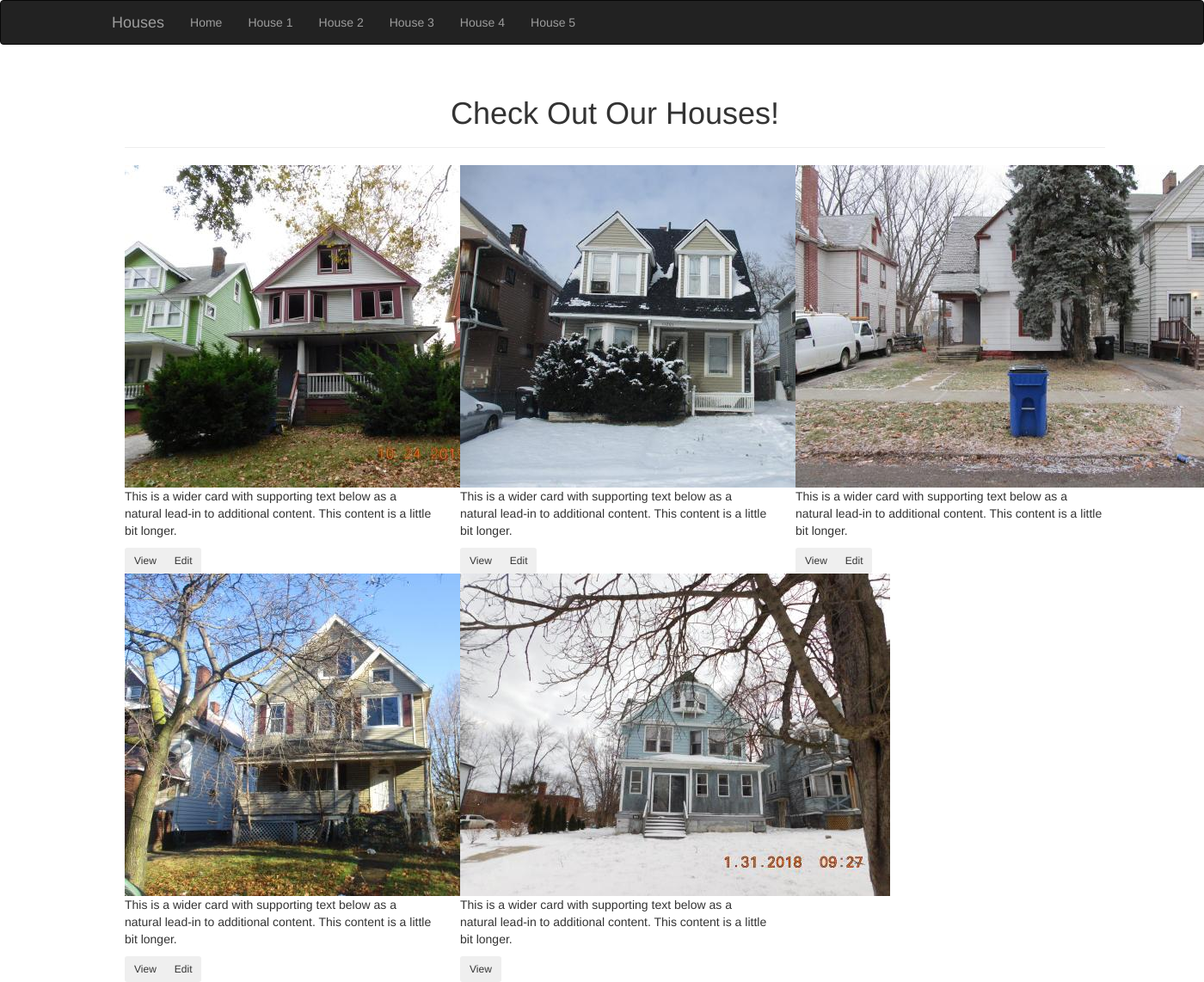
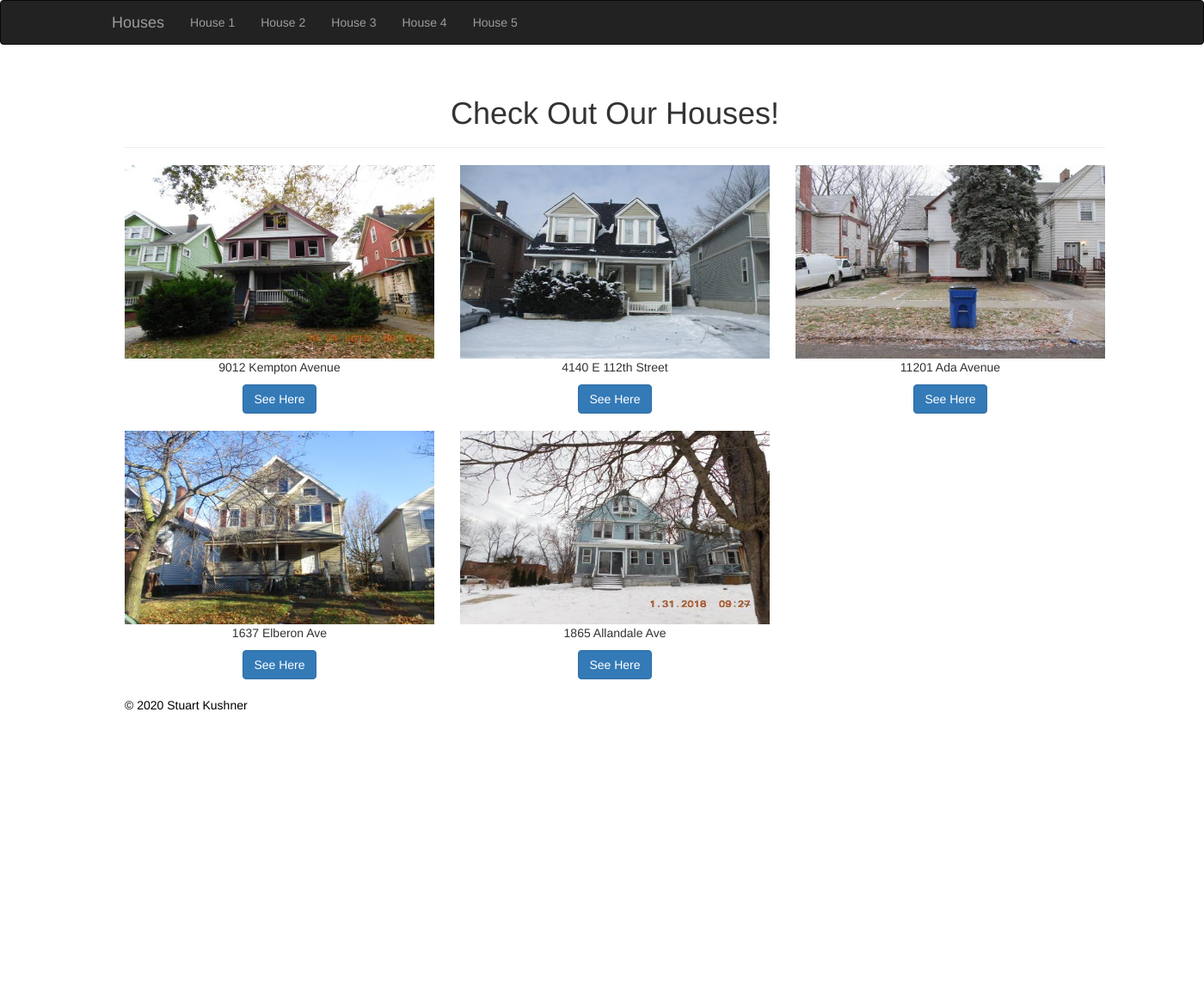
Before and after one commit to CCLRC/code-test, a Flask app: page / in a window 1400 px wide; the page is wider, and only the part inside the window is pictured. Shown: that part at 86% size. After the commit the page ends 826 px from the top of that part, so only its background shows below. Run offline with Flask 2, Linux system fonts and the light colour scheme; some libraries are stand-ins or nearby versions.

Commit message:
Finished initial logic and layout

```diff
--- a/app.py
+++ b/app.py
@@ -4,8 +4,8 @@ from urllib.request import urlopen
 from flask import Flask, render_template
 from flask_bootstrap import Bootstrap
 
-
 app = Flask(__name__)
+app.config.from_pyfile('config.py')
 
 bootstrap = Bootstrap(app)
 
@@ -13,35 +13,35 @@ bootstrap = Bootstrap(app)
 def index():
   return render_template('index.html')
 
-@app.route('/1')
+@app.route('/house1')
 def house1():
   with urlopen("http://neocando.case.edu/cando/housingReport/lbxml.jsp?parcel=109-02-088") as url:
     http_info = url.info()
     raw_data = url.read().decode(http_info.get_content_charset())
     return render_template('house1.html', raw_data=raw_data)
 
-@app.route('/2')
+@app.route('/house2')
 def house2():
   with urlopen("http://neocando.case.edu/cando/housingReport/lbxml.jsp?parcel=136-18-117") as url:
     http_info = url.info()
     raw_data = url.read().decode(http_info.get_content_charset())
     return render_template('house2.html', raw_data=raw_data)
 
-@app.route('/3')
+@app.route('/house3')
 def house3():
   with urlopen("http://neocando.case.edu/cando/housingReport/lbxml.jsp?parcel=109-21-100") as url:
     http_info = url.info()
     raw_data = url.read().decode(http_info.get_content_charset())
     return render_template('house3.html', raw_data=raw_data)
 
-@app.route('/4')
+@app.route('/house4')
 def house4():
   with urlopen("http://neocando.case.edu/cando/housingReport/lbxml.jsp?parcel=672-06-054") as url:
     http_info = url.info()
     raw_data = url.read().decode(http_info.get_content_charset())
     return render_template('house4.html', raw_data=raw_data)
 
-@app.route('/5')
+@app.route('/house5')
 def house5():
   with urlopen("http://neocando.case.edu/cando/housingReport/lbxml.jsp?parcel=673-12-062") as url:
     http_info = url.info()
--- a/templates/base.html
+++ b/templates/base.html
@@ -16,12 +16,11 @@
         </div>
         <div class="navbar-collapse collapse">
             <ul class="nav navbar-nav">
-                <li><a href="/">Home</a></li>
-                <li><a href="/1">House 1</a></li>
-                <li><a href="/2">House 2</a></li>
-                <li><a href="/3">House 3</a></li>
-                <li><a href="/4">House 4</a></li>
-                <li><a href="/5">House 5</a></li>
+                <li><a href="/house1">House 1</a></li>
+                <li><a href="/house2">House 2</a></li>
+                <li><a href="/house3">House 3</a></li>
+                <li><a href="/house4">House 4</a></li>
+                <li><a href="/house5">House 5</a></li>
             </ul>
         </div>
     </div>
@@ -31,5 +30,7 @@
 {% block content %}
 <div class="container">
     {% block page_content %}{% endblock %}
+    <br/>
+    {% block footer %}{% endblock %}
 </div>
 {% endblock %}
--- a/templates/index.html
+++ b/templates/index.html
@@ -9,18 +9,17 @@
     </div>
   </div>
 
-  <div class="album py-5 bg-light">
+  <div class="album py-5 bg-light text-center">
     <div class="container">
       <div class="row">
         <div class="col-md-4">
           <div class="card mb-4 box-shadow">
-            <img class="card-img-top" src="/images/109-02-088_main_pic.JPG" alt="Card image cap">
+            <img class="card-img-top" src="/static/109-02-088_main_pic.JPG" style="height: 225px; width: 100%; display: block;" alt="9012 Kempton Avenue">
             <div class="card-body">
-              <p class="card-text">This is a wider card with supporting text below as a natural lead-in to additional content. This content is a little bit longer.</p>
+              <p class="card-text">9012 Kempton Avenue</p>
               <div class="d-flex justify-content-between align-items-center">
                 <div class="btn-group">
-                  <button type="button" class="btn btn-sm btn-outline-secondary">View</button>
-                  <button type="button" class="btn btn-sm btn-outline-secondary">Edit</button>
+                  <a class="btn btn-primary" href="/house1" role="button">See Here</a>
                 </div>
               </div>
             </div>
@@ -28,13 +27,12 @@
         </div>
         <div class="col-md-4">
           <div class="card mb-4 box-shadow">
-            <img class="card-img-top" src="/images/109-21-100_main_pic.JPG" alt="Card image cap">
+            <img class="card-img-top" src="/static/109-21-100_main_pic.JPG" style="height: 225px; width: 100%; display: block;" alt="4140 E 112th Street">
             <div class="card-body">
-              <p class="card-text">This is a wider card with supporting text below as a natural lead-in to additional content. This content is a little bit longer.</p>
+              <p class="card-text">4140 E 112th Street</p>
               <div class="d-flex justify-content-between align-items-center">
                 <div class="btn-group">
-                  <button type="button" class="btn btn-sm btn-outline-secondary">View</button>
-                  <button type="button" class="btn btn-sm btn-outline-secondary">Edit</button>
+                  <a class="btn btn-primary" href="/house2" role="button">See Here</a>
                 </div>
               </div>
             </div>
@@ -42,13 +40,30 @@
         </div>
         <div class="col-md-4">
           <div class="card mb-4 box-shadow">
-            <img class="card-img-top" src="/images/136-18-117_main_pic.JPG" alt="Card image cap">
+            <img class="card-img-top" src="/static/136-18-117_main_pic.JPG" style="height: 225px; width: 100%; display: block;" alt="11201 Ada Avenue">
             <div class="card-body">
-              <p class="card-text">This is a wider card with supporting text below as a natural lead-in to additional content. This content is a little bit longer.</p>
+              <p class="card-text">11201 Ada Avenue</p>
               <div class="d-flex justify-content-between align-items-center">
                 <div class="btn-group">
-                  <button type="button" class="btn btn-sm btn-outline-secondary">View</button>
-                  <button type="button" class="btn btn-sm btn-outline-secondary">Edit</button>
+                  <a class="btn btn-primary" href="/house3" role="button">See Here</a>
+                </div>
+              </div>
+            </div>
+          </div>
+        </div>
+      </div>
+
+      <br/>
+
+      <div class="row">
+        <div class="col-md-4">
+          <div class="card mb-4 box-shadow">
+            <img class="card-img-top" src="/static/672-06-054_main_pic.JPG" style="height: 225px; width: 100%; display: block;" alt="1637 Elberon Ave">
+            <div class="card-body">
+              <p class="card-text">1637 Elberon Ave</p>
+              <div class="d-flex justify-content-between align-items-center">
+                <div class="btn-group">
+                  <a class="btn btn-primary" href="/house4" role="button">See Here</a>
                 </div>
               </div>
             </div>
@@ -56,26 +71,12 @@
         </div>
         <div class="col-md-4">
           <div class="card mb-4 box-shadow">
-            <img class="card-img-top" src="/images/672-06-054_main_pic.JPG" alt="Card image cap">
+            <img class="card-img-top" src="/static/673-12-062_main_pic.JPG" style="height: 225px; width: 100%; display: block;" alt="1865 Allandale Ave">
             <div class="card-body">
-              <p class="card-text">This is a wider card with supporting text below as a natural lead-in to additional content. This content is a little bit longer.</p>
+              <p class="card-text">1865 Allandale Ave</p>
               <div class="d-flex justify-content-between align-items-center">
                 <div class="btn-group">
-                  <button type="button" class="btn btn-sm btn-outline-secondary">View</button>
-                  <button type="button" class="btn btn-sm btn-outline-secondary">Edit</button>
-                </div>
-              </div>
-            </div>
-          </div>
-        </div>
-        <div class="col-md-4">
-          <div class="card mb-4 box-shadow">
-            <img class="card-img-top" src="/images/673-12-062_main_pic.JPG" alt="Card image cap">
-            <div class="card-body">
-              <p class="card-text">This is a wider card with supporting text below as a natural lead-in to additional content. This content is a little bit longer.</p>
-              <div class="d-flex justify-content-between align-items-center">
-                <div class="btn-group">
-                  <button type="button" class="btn btn-sm btn-outline-secondary" href="/5">View</button>
+                  <a class="btn btn-primary" href="/house5" role="button">See Here</a>
                 </div>
               </div>
             </div>
@@ -83,4 +84,13 @@
         </div>
       </div>
     </div>
+  </div>
 {% endblock %}
+
+{% block footer %}
+<footer class="text-muted">
+    <div class="container">
+      <p style="color: black;">&copy; 2020 Stuart Kushner</p>
+    </div>
+  </footer>
+{% endblock %}
```
Also changed, not shown: config.py (added, +8 -0 lines), templates/house1.html (+34 -4 lines), templates/house2.html (+34 -4 lines), templates/house3.html (+34 -4 lines), templates/house4.html (+34 -4 lines), templates/house5.html (+34 -4 lines), static/109-02-088_main_pic.JPG (renamed from images/109-02-088_main_pic.JPG), static/109-21-100_main_pic.JPG (renamed from images/109-21-100_main_pic.JPG), static/136-18-117_main_pic.JPG (renamed from images/136-18-117_main_pic.JPG), static/672-06-054_main_pic.JPG (renamed from images/672-06-054_main_pic.JPG), static/673-12-062_main_pic.JPG (renamed from images/673-12-062_main_pic.JPG), 1 other file.
